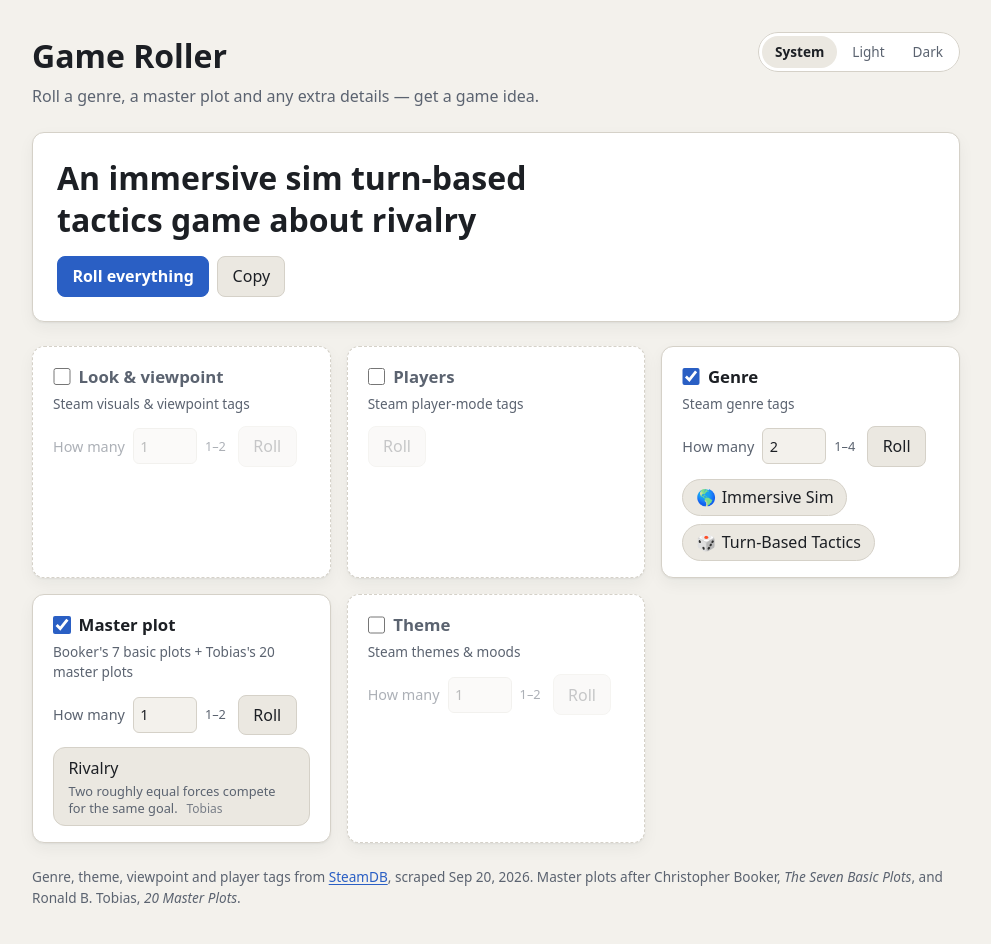
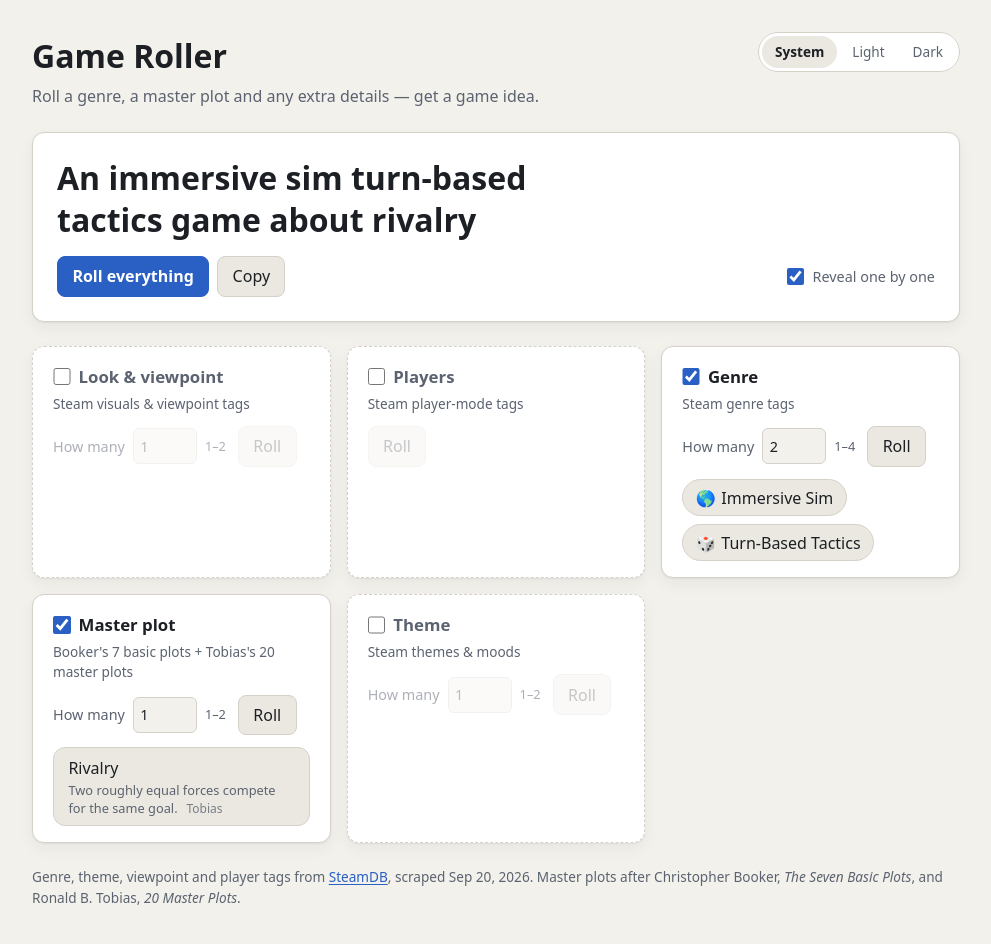
Before and after one commit to talemon/game-roller, a Svelte app: page / in a window 1280 px wide. Both pictures are taken after a click on the button "Roll everything". Shown: the top 944 px of the page, without its empty margins (144-1135 px from the left). Built offline with nearby package versions, Linux system fonts and the light colour scheme.

Commit message:
Reveal rolls one slot at a time: rattle, lock, assemble the sentence

```diff
--- a/src/App.svelte
+++ b/src/App.svelte
@@ -3,10 +3,14 @@
   import ResultBanner from './components/ResultBanner.svelte';
   import ThemeToggle from './components/ThemeToggle.svelte';
   import { facets } from './lib/facets/registry';
-  import type { Facet, FacetRoll } from './lib/facets/types';
+  import type { Facet, FacetItem, FacetRoll } from './lib/facets/types';
+  import { PENDING_ITEM, playReveal } from './lib/reveal';
   import { rollFacet } from './lib/roll';
   import { composeSentence } from './lib/sentence';
   import { steamTags } from './lib/steam-tags';
+
+  const REVEAL_STORAGE_KEY = 'game-roller:reveal';
+  const reducedMotion = matchMedia('(prefers-reduced-motion: reduce)');
 
   let states = $state<Record<string, FacetState>>(
     Object.fromEntries(
@@ -14,19 +18,86 @@
     ),
   );
 
+  /** Decoy chips per facet while its slot is rattling; absent when the slot is settled. */
+  let ghosts = $state<Record<string, FacetItem[]>>({});
+  /** The slot currently rattling — its sentence position shows "…". */
+  let pendingFacetId = $state<string | null>(null);
+  let revealEnabled = $state(readRevealPreference());
+  let skipReveal: (() => void) | null = null;
+  const revealing = $derived(pendingFacetId !== null);
+
   const activeRolls = $derived<FacetRoll[]>(
-    facets
-      .filter((f) => states[f.id].enabled && states[f.id].rolled.length > 0)
-      .map((f) => ({ facet: f, items: states[f.id].rolled })),
+    facets.flatMap((f) => {
+      if (!states[f.id].enabled) return [];
+      if (f.id === pendingFacetId) return [{ facet: f, items: [PENDING_ITEM] }];
+      return states[f.id].rolled.length > 0 ? [{ facet: f, items: states[f.id].rolled }] : [];
+    }),
   );
   const sentence = $derived(composeSentence(activeRolls));
 
+  function readRevealPreference() {
+    try {
+      return localStorage.getItem(REVEAL_STORAGE_KEY) !== 'off';
+    } catch {
+      return true;
+    }
+  }
+
+  function setRevealEnabled(enabled: boolean) {
+    revealEnabled = enabled;
+    if (!enabled) skipReveal?.();
+    try {
+      localStorage.setItem(REVEAL_STORAGE_KEY, enabled ? 'on' : 'off');
+    } catch {
+      // Storage unavailable: the choice still applies for this session.
+    }
+  }
+
+  /** Results are decided up front; the reveal only paces when each one becomes visible. */
+  function play(targets: readonly Facet[]) {
+    skipReveal?.();
+    const rolls = targets.map((f) => rollFacet(f, states[f.id].count));
+    if (!revealEnabled) {
+      for (const r of rolls) states[r.facet.id].rolled = r.items;
+      return;
+    }
+    skipReveal = playReveal(
+      rolls,
+      {
+        onSpin(facet, decoys) {
+          pendingFacetId = facet.id;
+          ghosts[facet.id] = decoys;
+        },
+        onTick(facet, decoys) {
+          ghosts[facet.id] = decoys;
+        },
+        onLock(roll) {
+          delete ghosts[roll.facet.id];
+          states[roll.facet.id].rolled = roll.items;
+          if (pendingFacetId === roll.facet.id) pendingFacetId = null;
+        },
+        onDone() {
+          pendingFacetId = null;
+          skipReveal = null;
+        },
+      },
+      { reducedMotion: reducedMotion.matches },
+    );
+  }
+
   function roll(facet: Facet) {
-    states[facet.id].rolled = rollFacet(facet, states[facet.id].count).items;
+    play([facet]);
   }
 
   function rollAll() {
-    for (const f of facets) if (states[f.id].enabled) roll(f);
+    play(facets.filter((f) => states[f.id].enabled));
+  }
+
+  function onKeydown(event: KeyboardEvent) {
+    if (event.key === 'Escape' && skipReveal) {
+      skipReveal();
+      event.preventDefault();
+    }
   }
 
   const scrapedOn = steamTags.scrapedAt.slice(0, 10);
@@ -34,6 +105,8 @@
     new Date(steamTags.scrapedAt),
   );
 </script>
+
+<svelte:window onkeydown={onKeydown} />
 
 <main>
   <header>
@@ -44,12 +117,24 @@
     <ThemeToggle />
   </header>
 
-  <ResultBanner {sentence} onRollAll={rollAll} />
+  <ResultBanner
+    {sentence}
+    {revealing}
+    {revealEnabled}
+    onRollAll={rollAll}
+    onSkip={() => skipReveal?.()}
+    onRevealChange={setRevealEnabled}
+  />
 
   <section class="cards" aria-labelledby="details-heading">
     <h2 id="details-heading" class="visually-hidden">Details to roll</h2>
     {#each facets as facet (facet.id)}
-      <FacetCard {facet} bind:state={states[facet.id]} onRoll={() => roll(facet)} />
+      <FacetCard
+        {facet}
+        bind:state={states[facet.id]}
+        ghosts={ghosts[facet.id]}
+        onRoll={() => roll(facet)}
+      />
     {/each}
   </section>
 
--- a/src/components/FacetCard.svelte
+++ b/src/components/FacetCard.svelte
@@ -14,8 +14,17 @@
   let {
     facet,
     state = $bindable(),
+    ghosts,
     onRoll,
-  }: { facet: Facet; state: FacetState; onRoll: () => void } = $props();
+  }: {
+    facet: Facet;
+    state: FacetState;
+    /** Decoy items while this slot is rattling; undefined once settled. */
+    ghosts?: FacetItem[];
+    onRoll: () => void;
+  } = $props();
+
+  const rattling = $derived(ghosts !== undefined);
 
   const hasCount = $derived(facet.count.max > facet.count.min);
 
@@ -31,7 +40,13 @@
   }
 </script>
 
-<article class="card" class:disabled={!state.enabled} aria-labelledby="facet-{facet.id}">
+<article
+  class="card"
+  class:disabled={!state.enabled}
+  class:rattling
+  aria-labelledby="facet-{facet.id}"
+  aria-busy={rattling}
+>
   <header>
     <label class="title">
       <input type="checkbox" bind:checked={state.enabled} />
@@ -64,10 +79,20 @@
     </button>
   </div>
 
-  {#if state.rolled.length > 0}
+  {#if ghosts}
+    <ul class="chips" aria-hidden="true">
+      {#each ghosts as item, i (i)}
+        <li class="chip ghost">
+          <span class="chip-label">
+            {#if item.emoji}<span class="emoji">{item.emoji}</span>{/if}{item.label}
+          </span>
+        </li>
+      {/each}
+    </ul>
+  {:else if state.rolled.length > 0}
     <ul class="chips" aria-label="Rolled {facet.label}">
-      {#each state.rolled as item (item.id)}
-        <li class="chip">
+      {#each state.rolled as item, i (item.id)}
+        <li class="chip landed" style="--i: {i}">
           <span class="chip-label">
             {#if item.emoji}<span class="emoji" aria-hidden="true">{item.emoji}</span>{/if}{item.label}
           </span>
@@ -207,4 +232,49 @@
     border-radius: 12px;
     padding: 0.5rem 0.9rem;
   }
+
+  /* Rattling: the slot is live — accent edge, decoys dimmed and blurred like dice still moving. */
+  .card.rattling {
+    border-color: var(--accent);
+  }
+
+  .chip.ghost {
+    color: var(--muted);
+    border-style: dashed;
+    filter: blur(0.6px);
+    min-width: 7ch;
+  }
+
+  /* Landing: each locked chip drops into place, staggered by index. */
+  .chip.landed {
+    animation: land 320ms cubic-bezier(0.16, 1, 0.3, 1) both;
+    animation-delay: calc(var(--i) * 45ms);
+  }
+
+  @keyframes land {
+    from {
+      transform: translateY(-0.5rem) scale(1.06);
+      opacity: 0;
+    }
+    to {
+      transform: none;
+      opacity: 1;
+    }
+  }
+
+  @media (prefers-reduced-motion: reduce) {
+    .chip.landed {
+      animation: appear 180ms ease-out both;
+    }
+
+    .chip.ghost {
+      filter: none;
+    }
+
+    @keyframes appear {
+      from {
+        opacity: 0;
+      }
+    }
+  }
 </style>
--- a/src/components/ResultBanner.svelte
+++ b/src/components/ResultBanner.svelte
@@ -1,7 +1,21 @@
 <script lang="ts">
   import { onDestroy } from 'svelte';
 
-  let { sentence, onRollAll }: { sentence: string; onRollAll: () => void } = $props();
+  let {
+    sentence,
+    revealing,
+    revealEnabled,
+    onRollAll,
+    onSkip,
+    onRevealChange,
+  }: {
+    sentence: string;
+    revealing: boolean;
+    revealEnabled: boolean;
+    onRollAll: () => void;
+    onSkip: () => void;
+    onRevealChange: (enabled: boolean) => void;
+  } = $props();
 
   type CopyStatus = 'idle' | 'copied' | 'failed';
   const COPY_LABEL: Record<CopyStatus, string> = {
@@ -30,14 +44,18 @@
   onDestroy(() => clearTimeout(copyTimer));
 </script>
 
-<section class="banner" aria-labelledby="result-heading">
+<section class="banner" class:revealing aria-labelledby="result-heading">
   <h2 id="result-heading" class="visually-hidden">Your game idea</h2>
   <p class="sentence" class:placeholder={!sentence} aria-live="polite" aria-atomic="true">
-    {sentence || 'Roll to get an idea'}
+    {#key sentence}
+      <span class="line">{sentence || 'Roll to get an idea'}</span>
+    {/key}
   </p>
   <div class="actions">
     <button class="primary" onclick={onRollAll}>Roll everything</button>
-    {#if canCopy}
+    {#if revealing}
+      <button onclick={onSkip}>Skip</button>
+    {:else if canCopy}
       <button
         onclick={copy}
         disabled={!sentence}
@@ -47,6 +65,14 @@
         {COPY_LABEL[copyStatus]}
       </button>
     {/if}
+    <label class="reveal">
+      <input
+        type="checkbox"
+        checked={revealEnabled}
+        onchange={(e) => onRevealChange(e.currentTarget.checked)}
+      />
+      Reveal one by one
+    </label>
   </div>
 </section>
 
@@ -61,6 +87,11 @@
     flex-direction: column;
     gap: 1rem;
     min-width: 0;
+    transition: border-color 0.2s;
+  }
+
+  .banner.revealing {
+    border-color: var(--accent);
   }
 
   .sentence {
@@ -72,6 +103,23 @@
     overflow-wrap: anywhere;
   }
 
+  /* Each locked slot re-keys the line: a short settle, not an entrance. */
+  .line {
+    display: inline-block;
+    animation: settle 260ms cubic-bezier(0.16, 1, 0.3, 1);
+  }
+
+  @keyframes settle {
+    from {
+      transform: translateY(0.18em);
+      opacity: 0.4;
+    }
+    to {
+      transform: none;
+      opacity: 1;
+    }
+  }
+
   .placeholder {
     color: var(--muted);
     font-weight: 400;
@@ -79,12 +127,36 @@
 
   .actions {
     display: flex;
+    align-items: center;
     gap: 0.5rem;
     flex-wrap: wrap;
+  }
+
+  .reveal {
+    display: inline-flex;
+    align-items: center;
+    gap: 0.5rem;
+    margin-inline-start: auto;
+    font-size: 0.9rem;
+    color: var(--muted);
+    cursor: pointer;
+    min-height: 2.5rem;
   }
 
   .failed {
     border-color: var(--danger);
     color: var(--danger);
   }
+
+  @media (prefers-reduced-motion: reduce) {
+    .line {
+      animation: fade 200ms ease-out;
+    }
+
+    @keyframes fade {
+      from {
+        opacity: 0.4;
+      }
+    }
+  }
 </style>
--- /dev/null
+++ b/src/lib/reveal.ts
@@ -0,0 +1,95 @@
+import type { Facet, FacetItem, FacetRoll } from './facets/types';
+import { sampleDistinct } from './roll';
+
+/** Stand-in item shown in the sentence for a slot that is still rattling. */
+export const PENDING_ITEM: FacetItem = { id: 'pending', label: '…', phrase: '…' };
+
+export interface RevealHooks {
+  /** Slot starts rattling; `ghosts` is the initial set of decoy labels to show. */
+  onSpin(facet: Facet, ghosts: FacetItem[]): void;
+  /** Rattle tick: swap the decoys. */
+  onTick(facet: Facet, ghosts: FacetItem[]): void;
+  /** Slot locks to its real result. */
+  onLock(roll: FacetRoll): void;
+  /** Whole sequence finished (or was skipped). */
+  onDone(): void;
+}
+
+export interface RevealOptions {
+  /** Skip the rattle; still lock slots one after another. */
+  reducedMotion: boolean;
+}
+
+const TICKS = 9;
+const TICK_START_MS = 45;
+const TICK_END_MS = 150;
+const GAP_MS = 110;
+const REDUCED_GAP_MS = 320;
+
+/**
+ * Plays `rolls` one slot at a time in order. Returns a `skip()` that locks every
+ * remaining slot immediately and ends the sequence; calling it after completion is a no-op.
+ * Timings are ease-out: ticks start fast and lengthen so the last decoys are legible.
+ */
+export function playReveal(
+  rolls: readonly FacetRoll[],
+  hooks: RevealHooks,
+  { reducedMotion }: RevealOptions,
+): () => void {
+  let timer: ReturnType<typeof setTimeout> | undefined;
+  let index = 0;
+  let done = false;
+
+  const ghostsFor = (roll: FacetRoll) => sampleDistinct(roll.facet.items, roll.items.length);
+
+  const finish = () => {
+    if (done) return;
+    done = true;
+    clearTimeout(timer);
+    for (; index < rolls.length; index++) hooks.onLock(rolls[index]);
+    hooks.onDone();
+  };
+
+  const lockAndAdvance = () => {
+    hooks.onLock(rolls[index]);
+    index++;
+    if (index >= rolls.length) {
+      done = true;
+      hooks.onDone();
+      return;
+    }
+    timer = setTimeout(spinCurrent, GAP_MS);
+  };
+
+  const spinCurrent = () => {
+    const roll = rolls[index];
+    if (reducedMotion) {
+      // No rattle: the slot is marked pending, then locks after a readable pause.
+      hooks.onSpin(roll.facet, []);
+      timer = setTimeout(lockAndAdvance, REDUCED_GAP_MS);
+      return;
+    }
+    hooks.onSpin(roll.facet, ghostsFor(roll));
+    let tick = 0;
+    const step = () => {
+      tick++;
+      if (tick >= TICKS) {
+        lockAndAdvance();
+        return;
+      }
+      hooks.onTick(roll.facet, ghostsFor(roll));
+      const t = tick / TICKS;
+      timer = setTimeout(step, TICK_START_MS + (TICK_END_MS - TICK_START_MS) * t * t);
+    };
+    timer = setTimeout(step, TICK_START_MS);
+  };
+
+  if (rolls.length === 0) {
+    done = true;
+    hooks.onDone();
+  } else {
+    spinCurrent();
+  }
+
+  return finish;
+}
```
Also changed, not shown: 1 other file (tests, documents, lock files or other folders).
